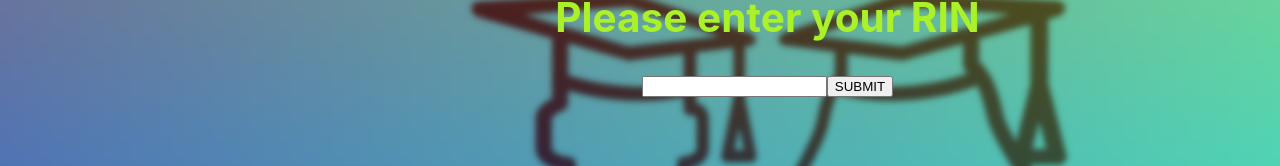
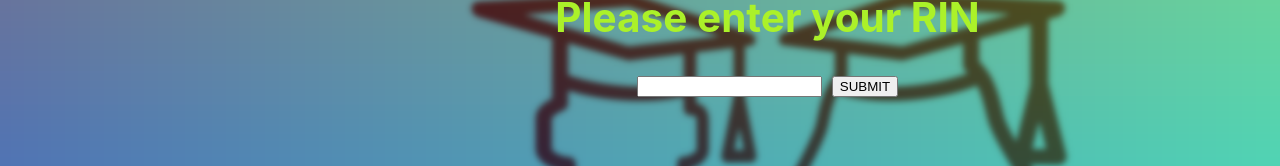
Before and after one commit to GCMate/front-end, a React (Create React App) app: page / in a window 1280 px wide. Shown: the part 278-444 px from the top of the page. Built offline with nearby package versions, Linux system fonts and the light colour scheme.

Commit message:
Installed Bootstrap. Implemented page navigation from phone verification page to class list page

```diff
--- a/package.json
+++ b/package.json
@@ -8,9 +8,11 @@
     "@testing-library/react": "^13.4.0",
     "@testing-library/user-event": "^13.5.0",
     "axios": "^1.1.3",
+    "bootstrap": "^5.2.2",
     "firebase": "^9.12.1",
     "http-proxy-middleware": "^2.0.6",
     "react": "^18.2.0",
+    "react-bootstrap": "^2.5.0",
     "react-dom": "^18.2.0",
     "react-phone-input-2": "^2.15.1",
     "react-phone-number-input": "^3.2.11",
--- a/src/pages/PhoneEnter.js
+++ b/src/pages/PhoneEnter.js
@@ -1,7 +1,7 @@
 import React, { useState } from 'react';
 import gcmateLogo from '../img/GCMateIcon.png';
 import MouseIcon from '../img/CompMouse.png';
-import {BrowserRouter as Router, Link} from 'react-router-dom';
+import {Navigate, BrowserRouter as Router, Link} from 'react-router-dom';
 import PhoneInput from 'react-phone-input-2'
 import { authentication } from '../firebase-config';
 import { RecaptchaVerifier, signInWithPhoneNumber } from "firebase/auth";
@@ -21,6 +21,7 @@ const PhoneEnter = () => {
     const [hover, setHover] = useState(false);
     // Used to change text prompt if user inputs incorrect OTP
     const [incorrectOTP, setIncorrectOTP] = useState(false);
+    const [nextPage, setNextPage] = useState(false);
 
     function checkValidPhoneNum() {
         if (phoneNum.length !== 11) { setValidPhoneNum(1); }
@@ -53,7 +54,7 @@ const PhoneEnter = () => {
         confirmationResult.confirm(pin).then((result) => {
           // User signed in successfully.
           const user = result.user;
-          console.log("Correct");
+          setNextPage(true);
           // ...
         }).catch((error) => {
           // Prompt user to try again
@@ -70,7 +71,7 @@ const PhoneEnter = () => {
           height: "721px",
           width: "1535px"
         }}>
-
+          {nextPage && <Navigate replace to="/classList"/>}
           <div className="Title"><h1> Almost
             <span className="LastWord"> there...</span> </h1></div>
 
--- a/src/pages/RINInput.css
+++ b/src/pages/RINInput.css
@@ -19,6 +19,10 @@
     font-size: 27px;
 }
 
+.SubmitButton {
+    margin-left: 10px;
+}
+
 .LearnIcon {
     margin-top: 140px;
     color: darkblue;
--- a/src/pages/RINInput.js
+++ b/src/pages/RINInput.js
@@ -2,6 +2,7 @@ import React, { useState, useEffect } from 'react';
 import gcmateLogo from '../img/GCMateIcon.png';
 import MouseIcon from '../img/CompMouse.png';
 import {Navigate, BrowserRouter as Router, Link} from 'react-router-dom';
+import Button from 'react-bootstrap/Button';
 import './RINInput.css';
 
 const RINInput = () => {
@@ -74,7 +75,8 @@ const RINInput = () => {
           </div>
           <div className="Input">
               <input type="text" onChange={getRIN}/>
-              <button onClick={()=> {setRIN(true); checkValidRIN(rin);} }> SUBMIT </button>
+              <button className="SubmitButton" onClick={()=> {setRIN(true); checkValidRIN(rin);} }>
+                  SUBMIT </button>
               {nextPage && <Navigate replace to="/phoneEnter"/>}
               {!nextPage && validRIN == 2 && <Navigate replace to="/classList"/>}
           </div>
```
Also changed, not shown: 1 other file (tests, documents, lock files or other folders).
